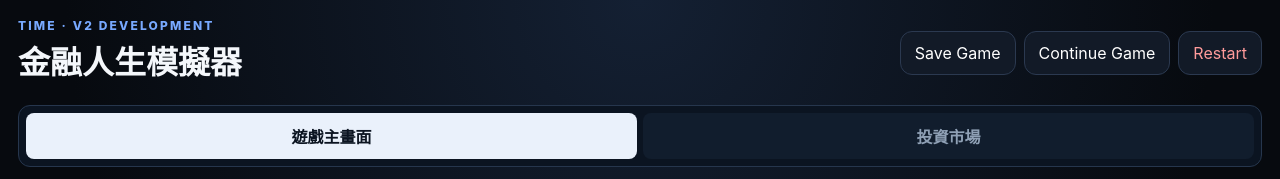
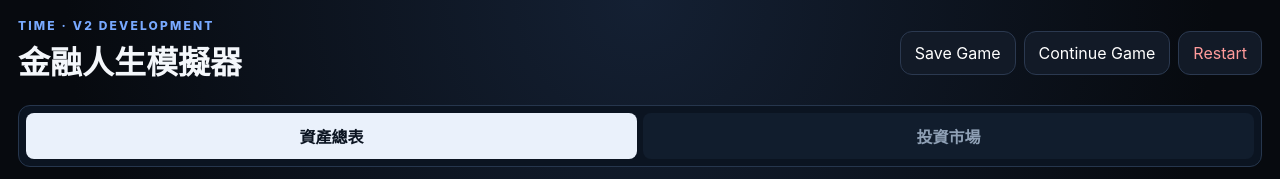
Before and after one commit to yamacha0214-glitch/time-financial-life-simulator, a Next.js app: page / in a window 1280 px wide. Shown: the top 179 px of the page. Built offline with nearby package versions, Linux system fonts and the light colour scheme.

Commit message:
Rename main workbook tab to asset overview

```diff
--- a/app/page.tsx
+++ b/app/page.tsx
@@ -920,7 +920,7 @@ export default function Page() {
           </div>
         </header>
 
-        <nav className="workbook-tabs"><button className={mainView==='game'?'active':''} onClick={()=>setMainView('game')}>遊戲主畫面</button><button className={mainView==='market'?'active':''} onClick={()=>setMainView('market')}>投資市場</button></nav>
+        <nav className="workbook-tabs"><button className={mainView==='game'?'active':''} onClick={()=>setMainView('game')}>資產總表</button><button className={mainView==='market'?'active':''} onClick={()=>setMainView('market')}>投資市場</button></nav>
         {mainView === 'game' ? <>
         <section className="stats-row">
           <div className="stat-card">
```
